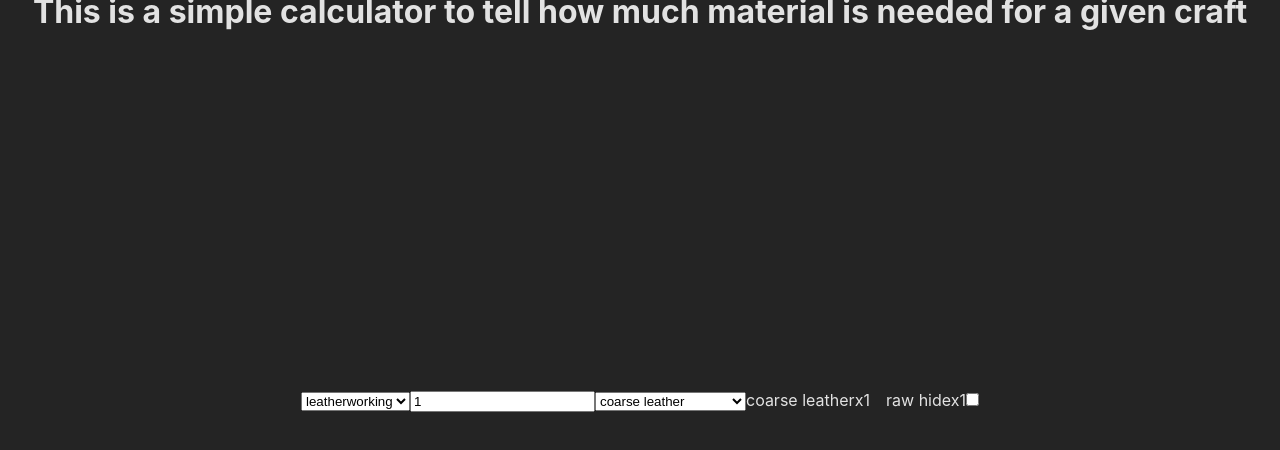
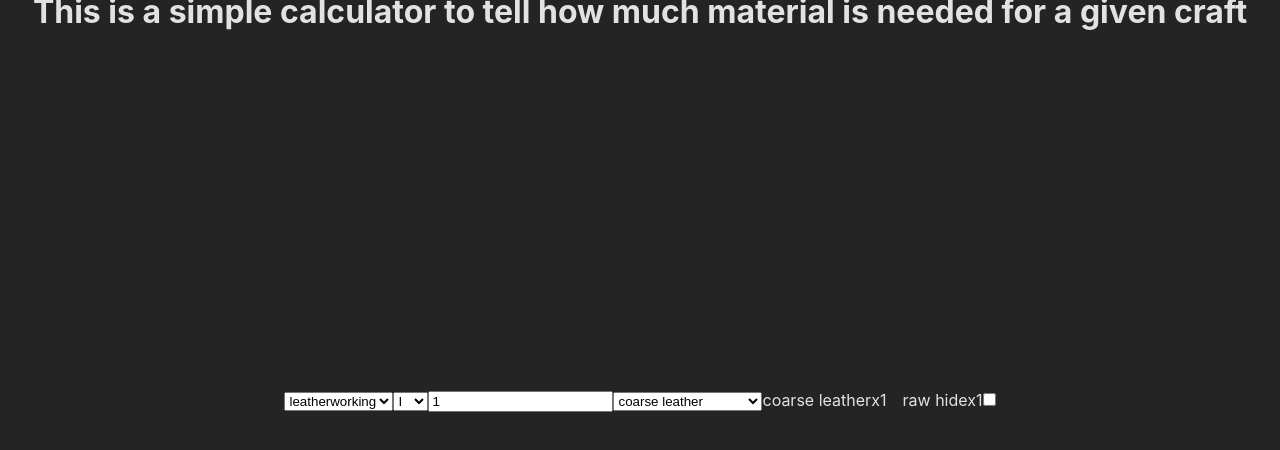
Before and after one commit to iceandfirewes/Craftbound-Material-Calculator, a React (Vite) app: page / in a window 1280 px wide. Shown: the top 450 px of the page. Built offline with nearby package versions, Linux system fonts and the light colour scheme.

Commit message:
add tier to options

```diff
--- a/src/Calculator.jsx
+++ b/src/Calculator.jsx
@@ -3,36 +3,59 @@ import { useState } from "react"
 export default function Calculator()
 {
     //console.log(testRecursiveCraftBlueprint("leatherworking","coarse leather boots",false))
-    const [craftOption, setcraftOption] = useState({type:"leatherworking", name:"coarse leather", amount:1})
+    const [craftOption, setcraftOption] = useState({type:"leatherworking", tier:"I", name:"coarse leather", amount:1})
+    //main function to handle user input
     function handleOptionChange(event)
     {
+        /**
+         * The reason for 2 return statement here is that if the tier is changed, the name need to be changed also
+         * if it isnt changed, it would look up a tier I item in the tier II array, which break
+         */
         setcraftOption(oldCraftOption => {
-          console.log(event.target.name)
+          //tier change
+          if(event.target.name == "tier")
+          {
             return {
-                ...oldCraftOption,
-                [event.target.name]: event.target.value
+              ...oldCraftOption,
+              [event.target.name]: event.target.value,
+              name: crafts[oldCraftOption.type][event.target.value][0].name
             }
+          }
+          //everything else
+          else
+          {
+            return {
+              ...oldCraftOption,
+              [event.target.name]: event.target.value,
+            }
+          }
         })
     }
     return <section className="calculator">
         {/*THIS USES CRAFTS OBJECTS*/}
         <div className="calculator--option">
-            <select name="type" onChange={(event) => handleOptionChange(event)} value={craftOption.name}>
+            <select name="type" onChange={(event) => handleOptionChange(event)} value={craftOption.type}>
               {Object.getOwnPropertyNames(crafts).map(profession => <option value={profession}>{profession}</option>)}
+            </select>
+            <select name="tier" onChange={(event) => handleOptionChange(event)} value={craftOption.tier}>
+              {Object.getOwnPropertyNames(crafts[craftOption.type]).map(tier => <option value={tier}>{tier}</option>)}
             </select>
             <input name="amount" type="text" value={craftOption.amount} onChange={(event) => handleOptionChange(event)}></input>
             <select name="name" onChange={(event) => handleOptionChange(event)} value={craftOption.name}>
               {/*test later once add more professions*/}
-              {crafts[craftOption.type].map(craft => (craft.hasOwnProperty("requirements") ? <option value={craft.name}>{craft.name}</option> : undefined))}
+              {crafts[craftOption.type][craftOption.tier].map(craft => (craft.hasOwnProperty("requirements") ? <option value={craft.name}>{craft.name}</option> : undefined))}
             </select>
         </div>
         {/*createCraftBlueprint(craftOption.name, craftOption.amount)*/}
-        {createCraftBluePrint(craftOption.type,craftOption.name, craftOption.amount, false)}
+        {createCraftBluePrint(craftOption.type, craftOption.tier, craftOption.name, craftOption.amount, false)}
   </section>
 }
 {/*THIS USES searchRawMaterials, craftSearch*/}
-function createCraftBluePrint(type, name, amount, rawFlag)
+//recursive blueprint generator
+function createCraftBluePrint(type, tier, name, amount, rawFlag)
 {
+  //in the event that the name is a raw material. the tier is not needed but it is in the requirements anyway
+  //may need to add tier to raw material but i dont think that nessessary
   if(rawFlag)
   {
     let rawMaterial = searchRawMaterials(type, name)
@@ -43,8 +66,8 @@ function createCraftBluePrint(type, name, amount, rawFlag)
     </div>
   }
   else{
-    let craft = craftSearch(type, name)
-    const child = craft.requirements.map(requirement => createCraftBluePrint(requirement.type, requirement.name, amount * requirement.amount, requirement.raw))
+    let craft = craftSearch(type, tier, name)
+    const child = craft.requirements.map(requirement => createCraftBluePrint(type = requirement.type, requirement.tier, requirement.name, amount * requirement.amount, requirement.raw))
     return <div className='steps'>
       <div className="ingredients">
         <span>{name}</span>
--- a/src/assets/Crafts.js
+++ b/src/assets/Crafts.js
@@ -17,49 +17,57 @@ export function searchRawMaterials(type, name)
 }
 //add more crafts
 export const crafts = {
-    leatherworking:[
+    leatherworking:{
         //TIER 1
-        {name:"coarse leather", requirements:[
-            {type:"leatherworking", name: "raw hide", amount:1, raw: true}]},
-        {name:"coarse leather boots", requirements:[{type:"leatherworking", name:"coarse leather", amount:3, raw: false}]},
-        {name:"coarse leather belt", requirements:[{type:"leatherworking", name:"coarse leather", amount:3, raw: false}]},
-        {name:"coarse leather gloves", requirements:[{type:"leatherworking", name:"coarse leather", amount:3, raw: false}]},
-        {name:"coarse leather cap", requirements:[{type:"leatherworking", name:"coarse leather", amount:4, raw: false}]},
-        {name:"coarse leather apron", requirements:[{type:"leatherworking", name:"coarse leather", amount:5, raw: false}]},
+        I:[
+            {name:"coarse leather", requirements:[
+                {type:"leatherworking", tier: "I", name: "raw hide", amount:1, raw: true}]},
+            {name:"coarse leather boots", requirements:[{type:"leatherworking", tier: "I", name:"coarse leather", amount:3, raw: false}]},
+            {name:"coarse leather belt", requirements:[{type:"leatherworking", tier: "I", name:"coarse leather", amount:3, raw: false}]},
+            {name:"coarse leather gloves", requirements:[{type:"leatherworking", tier: "I", name:"coarse leather", amount:3, raw: false}]},
+            {name:"coarse leather cap", requirements:[{type:"leatherworking", tier: "I", name:"coarse leather", amount:4, raw: false}]},
+            {name:"coarse leather apron", requirements:[{type:"leatherworking", tier: "I", name:"coarse leather", amount:5, raw: false}]},
+        ],
         //TIER 2
-        {name:"light leather", requirements:[
-            {type:"leatherworking", name:"light hide", amount:2, raw: true},
-            {type:"leatherworking", name:"tannin", amount:1, raw: true}]},
-        {name:"light leather boots", requirements:[{type:"leatherworking", name:"light leather", amount:3, raw: false}]},
-        {name:"light leather belt", requirements:[{type:"leatherworking", name:"light leather", amount:3, raw: false}]},
-        {name:"light leather gloves", requirements:[{type:"leatherworking", name:"light leather", amount:3, raw: false}]},
-        {name:"light leather cap", requirements:[{type:"leatherworking", name:"light leather", amount:4, raw: false}]},
-        {name:"light leather apron", requirements:[{type:"leatherworking", name:"light leather", amount:5, raw: false}]},
+        II:[
+            {name:"light leather", requirements:[
+                {type:"leatherworking", tier: "II", name:"light hide", amount:2, raw: true},
+                {type:"leatherworking", tier: "II", name:"tannin", amount:1, raw: true}]},
+            {name:"light leather boots", requirements:[{type:"leatherworking", tier: "II", name:"light leather", amount:3, raw: false}]},
+            {name:"light leather belt", requirements:[{type:"leatherworking", tier: "II", name:"light leather", amount:3, raw: false}]},
+            {name:"light leather gloves", requirements:[{type:"leatherworking", tier: "II", name:"light leather", amount:3, raw: false}]},
+            {name:"light leather cap", requirements:[{type:"leatherworking", tier: "II", name:"light leather", amount:4, raw: false}]},
+            {name:"light leather apron", requirements:[{type:"leatherworking", tier: "II", name:"light leather", amount:5, raw: false}]},
+        ],
         //TIER 3
-        {name:"heavy leather", requirements:[
-            {type:"leatherworking", name:"heavy hide", amount:3, raw: true},
-            {type:"leatherworking", name:"rested tannin", amount:1, raw: true},
-            {type:"leatherworking", name:"light leather", amount:1, raw: false}]},
-        {name:"heavy leather boots", requirements:[{type:"leatherworking", name:"heavy leather", amount:3, raw: false}]},
-        {name:"heavy leather belt", requirements:[{type:"leatherworking", name:"heavy leather", amount:3, raw: false}]},
-        {name:"heavy leather gloves", requirements:[{type:"leatherworking", name:"heavy leather", amount:3, raw: false}]},
-        {name:"heavy leather cap", requirements:[{type:"leatherworking", name:"heavy leather", amount:4, raw: false}]},
-        {name:"heavy leather apron", requirements:[{type:"leatherworking", name:"heavy leather", amount:5, raw: false}]},
+        III:[
+            {name:"heavy leather", requirements:[
+                {type:"leatherworking", tier: "III", name:"heavy hide", amount:3, raw: true},
+                {type:"leatherworking", tier: "III", name:"rested tannin", amount:1, raw: true},
+                {type:"leatherworking", tier: "II", name:"light leather", amount:1, raw: false}]},
+            {name:"heavy leather boots", requirements:[{type:"leatherworking", tier: "III", name:"heavy leather", amount:3, raw: false}]},
+            {name:"heavy leather belt", requirements:[{type:"leatherworking", tier: "III", name:"heavy leather", amount:3, raw: false}]},
+            {name:"heavy leather gloves", requirements:[{type:"leatherworking", tier: "III", name:"heavy leather", amount:3, raw: false}]},
+            {name:"heavy leather cap", requirements:[{type:"leatherworking", tier: "III", name:"heavy leather", amount:4, raw: false}]},
+            {name:"heavy leather apron", requirements:[{type:"leatherworking", tier: "III", name:"heavy leather", amount:5, raw: false}]},
+        ],
         //TIER 4
-        {name:"rugged leather", requirements:[
-            {type:"leatherworking", name:"rugged hide", amount:4, raw: true},
-            {type:"leatherworking", name:"aged tannin", amount:1, raw: true},
-            {type:"leatherworking", name:"heavy leather", amount:1, raw: false}]},
-        {name:"rugged leather boots", requirements:[{type:"leatherworking", name:"rugged leather", amount:3, raw: false}]},
-        {name:"rugged leather belt", requirements:[{type:"leatherworking", name:"rugged leather", amount:3, raw: false}]},
-        {name:"rugged leather gloves", requirements:[{type:"leatherworking", name:"rugged leather", amount:3, raw: false}]},
-        {name:"rugged leather cap", requirements:[{type:"leatherworking", name:"rugged leather", amount:4, raw: false}]},
-        {name:"rugged leather apron", requirements:[{type:"leatherworking", name:"rugged leather", amount:5, raw: false}]},
-    ]
+        IV:[
+            {name:"rugged leather", requirements:[
+                {type:"leatherworking", tier: "IV", name:"rugged hide", amount:4, raw: true},
+                {type:"leatherworking", tier: "IV", name:"aged tannin", amount:1, raw: true},
+                {type:"leatherworking", tier: "III", name:"heavy leather", amount:1, raw: false}]},
+            {name:"rugged leather boots", requirements:[{type:"leatherworking", tier: "IV", name:"rugged leather", amount:3, raw: false}]},
+            {name:"rugged leather belt", requirements:[{type:"leatherworking", tier: "IV", name:"rugged leather", amount:3, raw: false}]},
+            {name:"rugged leather gloves", requirements:[{type:"leatherworking", tier: "IV", name:"rugged leather", amount:3, raw: false}]},
+            {name:"rugged leather cap", requirements:[{type:"leatherworking", tier: "IV", name:"rugged leather", amount:4, raw: false}]},
+            {name:"rugged leather apron", requirements:[{type:"leatherworking", tier: "IV", name:"rugged leather", amount:5, raw: false}]},
+        ]
+    }
 }
-export function craftSearch(type, name)
+export function craftSearch(type, tier, name)
 {
-    return crafts[type].find(craft => craft.name == name)
+    return crafts[type][tier].find(craft => craft.name == name)
 }
 
 
```
